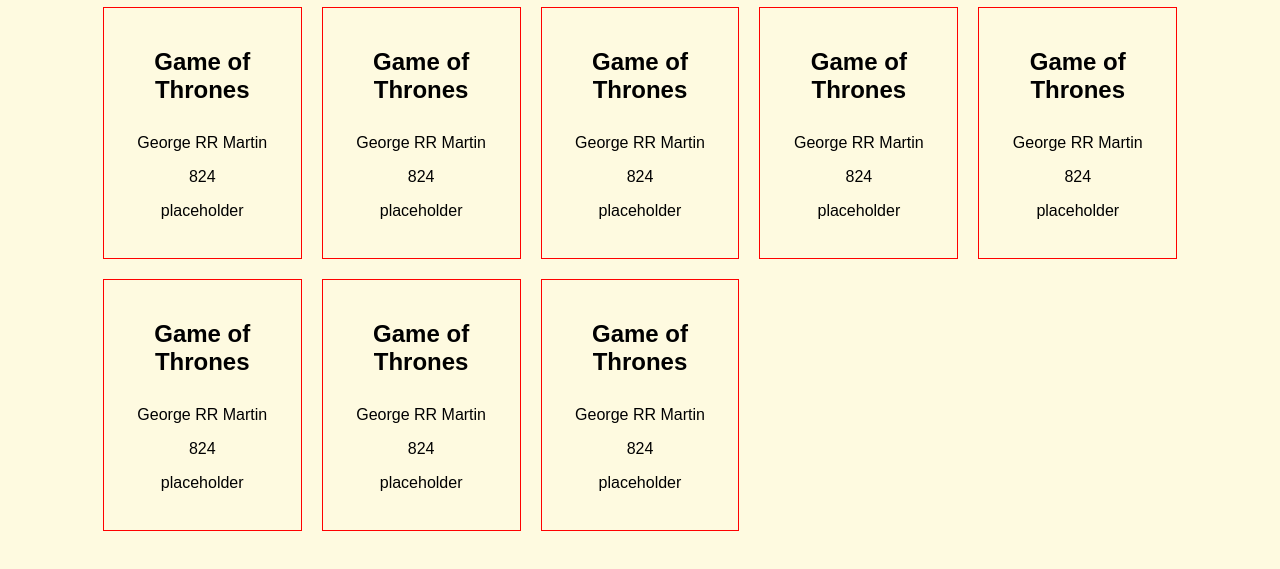
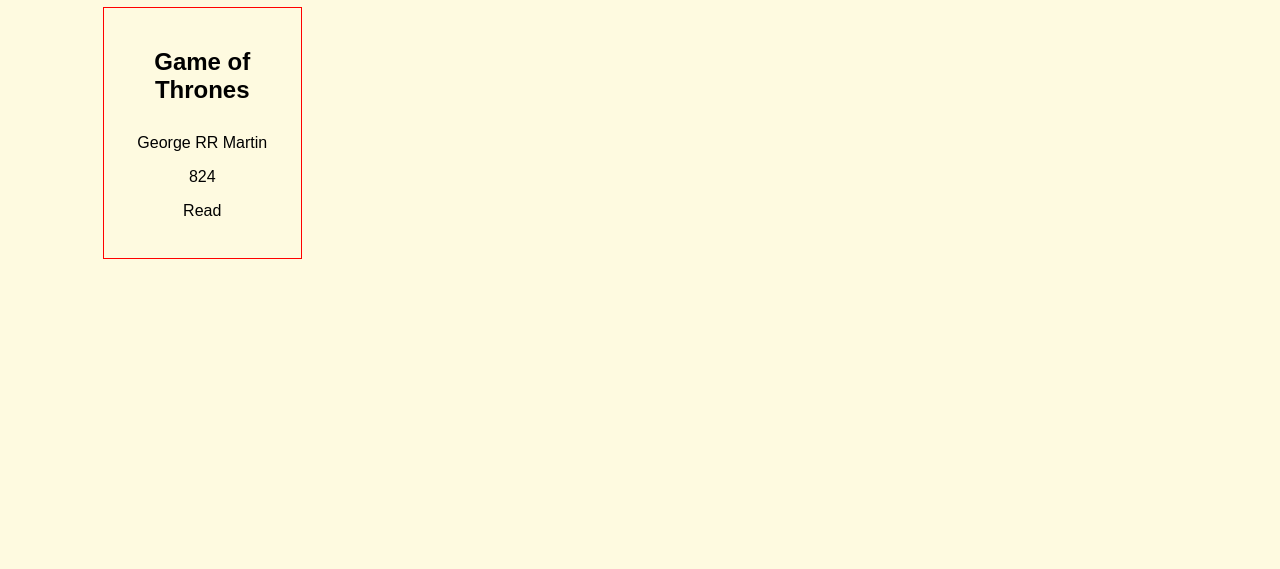
Before and after one commit to reiv-j/library, a plain HTML site: page index.html in a window 1280 px wide. Shown: the part 81-650 px from the top of the page. Drawn offline with Linux system fonts and the light colour scheme.

Commit message:
Books can now be added with new Object Constructor Book

```diff
--- a/app.js
+++ b/app.js
@@ -2,49 +2,7 @@
     {
         title: "Game of Thrones",
         author: "George RR Martin",
-        pages: 824,
-        read: true,
-    },
-    {
-        title: "Game of Thrones",
-        author: "George RR Martin",
-        pages: 824,
-        read: true,
-    },
-    {
-        title: "Game of Thrones",
-        author: "George RR Martin",
-        pages: 824,
-        read: true,
-    },
-    {
-        title: "Game of Thrones",
-        author: "George RR Martin",
-        pages: 824,
-        read: true,
-    },
-    {
-        title: "Game of Thrones",
-        author: "George RR Martin",
-        pages: 824,
-        read: true,
-    },
-    {
-        title: "Game of Thrones",
-        author: "George RR Martin",
-        pages: 824,
-        read: true,
-    },
-    {
-        title: "Game of Thrones",
-        author: "George RR Martin",
-        pages: 824,
-        read: true,
-    },
-    {
-        title: "Game of Thrones",
-        author: "George RR Martin",
-        pages: 824,
+        nPages: 824,
         read: true,
     },
 ];
@@ -54,9 +12,17 @@
     return book;
 }
 
+function Book(title, author, nPages, read) {
+    this.title = title;
+    this.author = author;
+    this.nPages = nPages;
+    this.read = read;
+}
+
 const libraryContainer = document.querySelector(".library-container");
 
 function displayLibrary() {
+    libraryContainer.innerHTML = "";
     myLibrary.forEach((book) => {
         const titleH2 = document.createElement("h2");
         const authorP = document.createElement("p");
@@ -65,8 +31,8 @@
 
         titleH2.textContent = book.title;
         authorP.textContent = book.author;
-        pagesP.textContent = book.pages;
-        readP.textContent = "placeholder";
+        pagesP.textContent = book.nPages;
+        readP.textContent = book.read === true ? "Read" : "Not read";
 
         const card = document.createElement("div");
         card.classList.add("card");
@@ -93,3 +59,19 @@
 closeDialogBtn.addEventListener("click", function() {
     modal.close();
 })
+
+const addBookBtn = document.querySelector("#add-book-btn");
+const newBookForm = document.querySelector("#new-book-form");
+
+addBookBtn.addEventListener("click", function() {
+    const newTitle = newBookForm.elements.title.value;
+    const newAuthor = newBookForm.elements.author.value;
+    const newPages = parseInt(newBookForm.elements.pages.value);
+    const newRead = newBookForm.elements.read.value === "yes" ? true : false;
+
+    const newBook = new Book(newTitle, newAuthor, newPages, newRead);
+
+    addBookToLibrary(newBook);
+    displayLibrary();
+
+})
--- a/index.html
+++ b/index.html
@@ -12,7 +12,7 @@
         <button id="open-dialog-btn">New book</button>
     </header>
     <dialog class="modal">
-        <form action="">
+        <form id="new-book-form" action="">
             <div>
                 <label for="title">Title</label>
                 <input id="title" name="title" type="text">
@@ -37,7 +37,7 @@
             </div>
         </form>
         <div class="btns">
-            <button id="addBookBtn">Add book</button>
+            <button id="add-book-btn">Add book</button>
             <button id="close-dialog-btn">Close</button>
         </div>
     </dialog>
```
